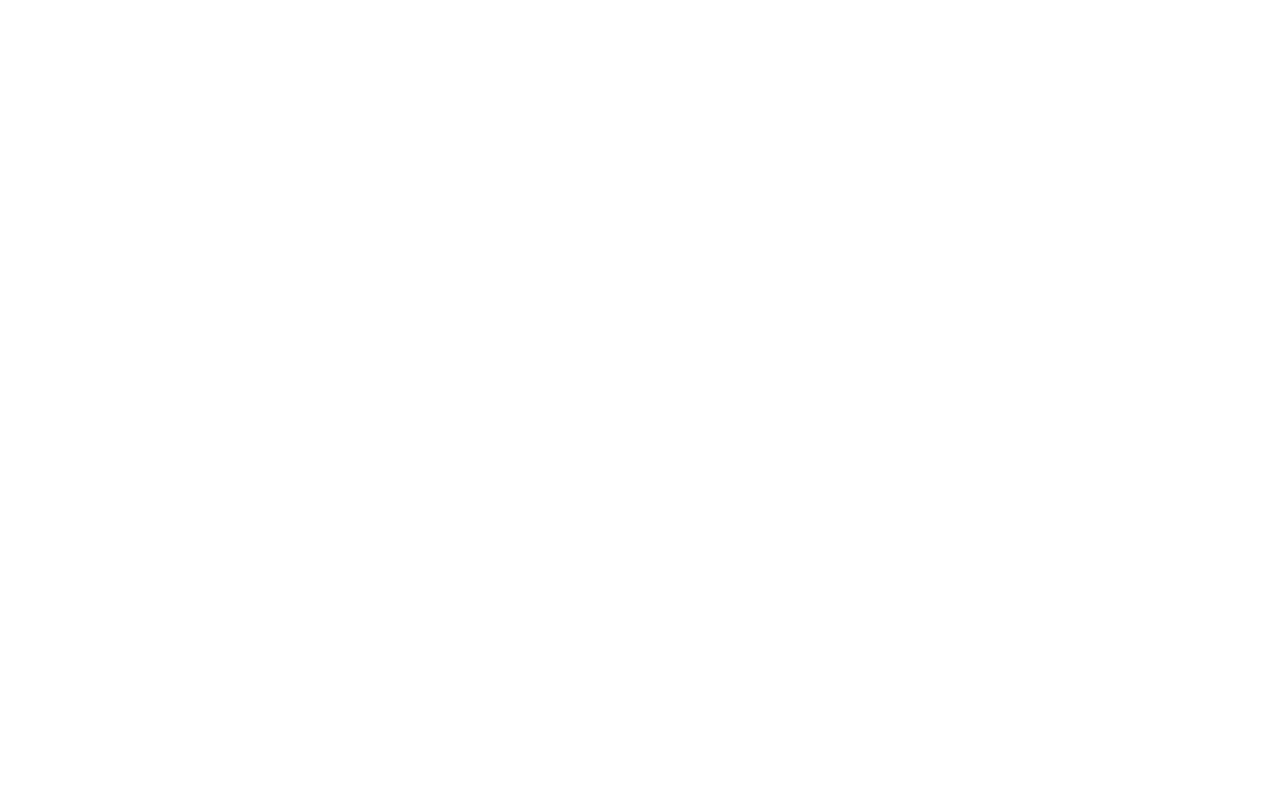
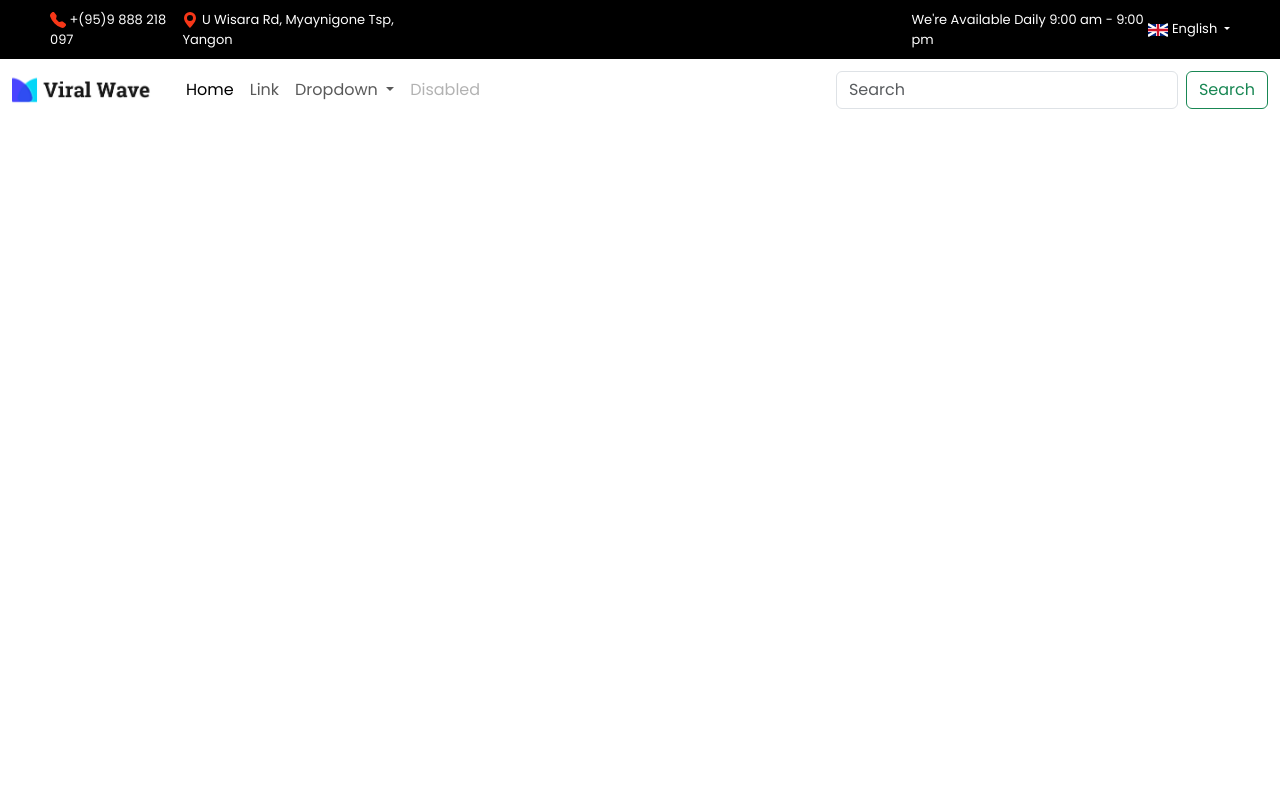
Before and after one commit to Naythan-ygn/Viral-Wave, a PHP site: page / in a window 1280 px wide. Before the commit the page is empty. Run offline with PHP 8.4, Linux system fonts and the light colour scheme.

Commit message:
Nav_Modify

```diff
--- a/CSS/style.css
+++ b/CSS/style.css
@@ -1,2 +1,56 @@
 /* To initialise the Poppins font. */
 @import url('https://fonts.googleapis.com/css2?family=Poppins:ital,wght@0,100;0,200;0,300;0,400;0,500;0,600;0,700;0,800;0,900;1,100;1,200;1,300;1,400;1,500;1,600;1,700;1,800;1,900&display=swap');
+
+/* To set static color value. */
+:root {
+    --primary: #F73718;
+}
+
+* {
+    margin: 0;
+    padding: 0;
+    box-sizing: border-box;
+    font-family: 'Poppins', sans-serif;
+}
+
+/* This is the toppest Black Bar. */
+.info-bar {
+    padding: 10px 50px;
+    background-color: #000;
+    color: #fff;
+    display: flex;
+    justify-content: space-between;
+    align-items: center;
+}
+
+/* sizing and aligning the two edges. */
+.info-bleft,
+.info-bright {
+    display: flex;
+    justify-content: space-between;
+    align-items: center;
+    font-size: 13px;
+}
+
+.info-bleft {
+    width: 32%;
+}
+
+.info-bright {
+    width: 27%;
+}
+
+/* Customising the Dropdown. */
+.text-drop a {
+    color: #fff;
+    text-decoration: none;
+}
+
+.drop-bg a {
+    transition: 0.25s all ease-in-out;
+}
+
+.drop-bg a:hover {
+    color: #fff;
+    background-color: var(--primary);
+}
--- a/index.html
+++ b/index.html
@@ -0,0 +1,159 @@
+<!doctype html>
+<html lang="en">
+
+<head>
+    <title>Viral Wave | Social Media Campaigns</title>
+    <!-- Required meta tags -->
+    <meta charset="utf-8" />
+    <meta name="viewport" content="width=device-width, initial-scale=1, shrink-to-fit=no" />
+
+
+    <!-- Main CSS -->
+    <link rel="stylesheet" href="CSS/style.css">
+
+
+    <!-- Bootstrap CSS v5.2.1 -->
+    <link href="https://cdn.jsdelivr.net/npm/bootstrap@5.3.2/dist/css/bootstrap.min.css" rel="stylesheet"
+        integrity="sha384-T3c6CoIi6uLrA9TneNEoa7RxnatzjcDSCmG1MXxSR1GAsXEV/Dwwykc2MPK8M2HN" crossorigin="anonymous" />
+</head>
+
+<body>
+    <header>
+        <div class="head">
+            <div class="Navigation">
+                <div class="col-md-12">
+                    <!-- This is for the black Info Bar. -->
+                    <div class="info-bar">
+
+                        <!-- This is for the Left side of the black Info Bar. -->
+                        <div class="info-bleft">
+
+                            <!-- This is for the Phone No. info. -->
+                            <div class="info-bph">
+                                <svg xmlns="http://www.w3.org/2000/svg" width="16" height="16" fill="var(--primary)"
+                                    class="bi bi-telephone-fill" viewBox="0 0 16 16">
+                                    <path fill-rule="evenodd"
+                                        d="M1.885.511a1.745 1.745 0 0 1 2.61.163L6.29 2.98c.329.423.445.974.315 1.494l-.547 2.19a.68.68 0 0 0 .178.643l2.457 2.457a.68.68 0 0 0 .644.178l2.189-.547a1.75 1.75 0 0 1 1.494.315l2.306 1.794c.829.645.905 1.87.163 2.611l-1.034 1.034c-.74.74-1.846 1.065-2.877.702a18.6 18.6 0 0 1-7.01-4.42 18.6 18.6 0 0 1-4.42-7.009c-.362-1.03-.037-2.137.703-2.877z" />
+                                </svg>
+                                <span class="info-btext">+(95)9 888 218 097</span>
+                            </div>
+
+                            <!-- This is for the Address info. -->
+                            <div class="info-badd">
+                                <svg xmlns="http://www.w3.org/2000/svg" width="16" height="16" fill="var(--primary)"
+                                    class="bi bi-geo-alt-fill" viewBox="0 0 16 16">
+                                    <path
+                                        d="M8 16s6-5.686 6-10A6 6 0 0 0 2 6c0 4.314 6 10 6 10m0-7a3 3 0 1 1 0-6 3 3 0 0 1 0 6" />
+                                </svg>
+                                <span class="info-btext">U Wisara Rd, Myaynigone Tsp, Yangon</span>
+                            </div>
+                        </div>
+
+                        <!-- This is for the right side of the black Info Bar. -->
+                        <div class="info-bright">
+
+                            <!-- This is for the Working Hour. -->
+                            <div class="info-bhour">
+                                <span class="info-btext">
+                                    We're Available Daily 9:00 am - 9:00 pm
+                                </span>
+                            </div>
+
+                            <!-- This is for the Language Dropdown. -->
+                            <div class="infolang">
+                                <div class="dropdown open text-drop">
+                                    <a class="dropdown-toggle dropdown" type="button" id="triggerId"
+                                        data-bs-toggle="dropdown" aria-haspopup="true" aria-expanded="false">
+                                        <?xml version="1.0" encoding="UTF-8"?>
+                                        <svg xmlns="http://www.w3.org/2000/svg" width="20" height="20"
+                                            viewBox="0,0 25,15">
+                                            <rect width="25" height="15" fill="#00247d" />
+                                            <path d="M 0,0 L 25,15 M 25,0 L 0,15" stroke="#fff" stroke-width="3" />
+                                            <path d="M 12.5,0 V 15 M 0,7.5 H 25" stroke="#fff" stroke-width="5" />
+                                            <path d="M 12.5,0 V 15 M 0,7.5 H 25" stroke="#cf142b" stroke-width="3" />
+                                        </svg>
+                                        <span class="info-btext">
+                                            English
+                                        </span>
+                                    </a>
+                                    <div class="drop-bg dropdown-menu bg-dark" aria-labelledby="triggerId">
+                                        <a class="dropdown-item" href="#">
+                                            <img src="/Images/Flag_of_Myanmar.png" alt="flag" width="20" height="20">
+                                            <span class="info-btext">
+                                                Myanmar
+                                            </span>
+                                        </a>
+
+                                        <a class="dropdown-item" href="#">
+                                            <img src="/Images/Flag_of_China.png" alt="Flag" width="20" height="20">
+                                            <span class="info-btext">
+                                                China
+                                            </span>
+                                        </a>
+                                    </div>
+                                </div>
+                            </div>
+                        </div>
+                    </div>
+
+                    <nav class="navbar navbar-expand-lg bg-emphasis-color">
+                        <div class="container-fluid">
+                            <a class="navbar-brand" href="#">
+                                <img src="/Images/Viral_Wave.png" alt="logo" width="150px">
+                            </a>
+                            <button class="navbar-toggler" type="button" data-bs-toggle="collapse" data-bs-target="#navbarSupportedContent"
+                                aria-controls="navbarSupportedContent" aria-expanded="false" aria-label="Toggle navigation">
+                                <span class="navbar-toggler-icon"></span>
+                            </button>
+                            <div class="collapse navbar-collapse" id="navbarSupportedContent">
+                                <ul class="navbar-nav me-auto mb-2 mb-lg-0">
+                                    <li class="nav-item">
+                                        <a class="nav-link active" aria-current="page" href="#">Home</a>
+                                    </li>
+                                    <li class="nav-item">
+                                        <a class="nav-link" href="#">Link</a>
+                                    </li>
+                                    <li class="nav-item dropdown">
+                                        <a class="nav-link dropdown-toggle" href="#" role="button" data-bs-toggle="dropdown"
+                                            aria-expanded="false">
+                                            Dropdown
+                                        </a>
+                                        <ul class="dropdown-menu">
+                                            <li><a class="dropdown-item" href="#">Action</a></li>
+                                            <li><a class="dropdown-item" href="#">Another action</a></li>
+                                            <li>
+                                                <hr class="dropdown-divider">
+                                            </li>
+                                            <li><a class="dropdown-item" href="#">Something else here</a></li>
+                                        </ul>
+                                    </li>
+                                    <li class="nav-item">
+                                        <a class="nav-link disabled" aria-disabled="true">Disabled</a>
+                                    </li>
+                                </ul>
+                                <form class="d-flex" role="search">
+                                    <input class="form-control me-2" type="search" placeholder="Search" aria-label="Search">
+                                    <button class="btn btn-outline-success" type="submit">Search</button>
+                                </form>
+                            </div>
+                        </div>
+                    </nav>
+                </div>
+            </div>
+        </div>
+    </header>
+    <main></main>
+    <footer>
+        <!-- place footer here -->
+    </footer>
+    <!-- Bootstrap JavaScript Libraries -->
+    <script src="https://cdn.jsdelivr.net/npm/@popperjs/core@2.11.8/dist/umd/popper.min.js"
+        integrity="sha384-I7E8VVD/ismYTF4hNIPjVp/Zjvgyol6VFvRkX/vR+Vc4jQkC+hVqc2pM8ODewa9r"
+        crossorigin="anonymous"></script>
+
+    <script src="https://cdn.jsdelivr.net/npm/bootstrap@5.3.2/dist/js/bootstrap.min.js"
+        integrity="sha384-BBtl+eGJRgqQAUMxJ7pMwbEyER4l1g+O15P+16Ep7Q9Q+zqX6gSbd85u4mG4QzX+"
+        crossorigin="anonymous"></script>
+</body>
+
+</html>
```
